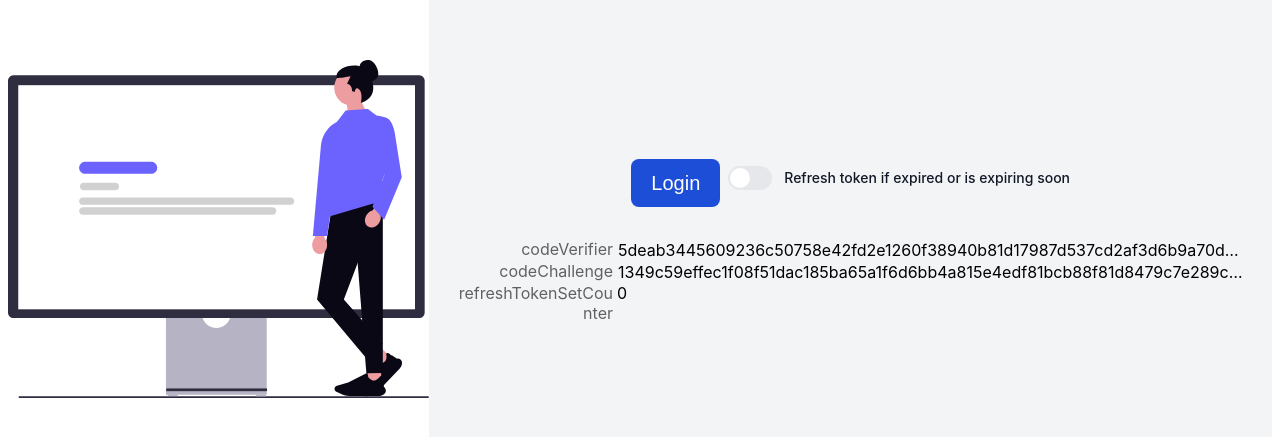
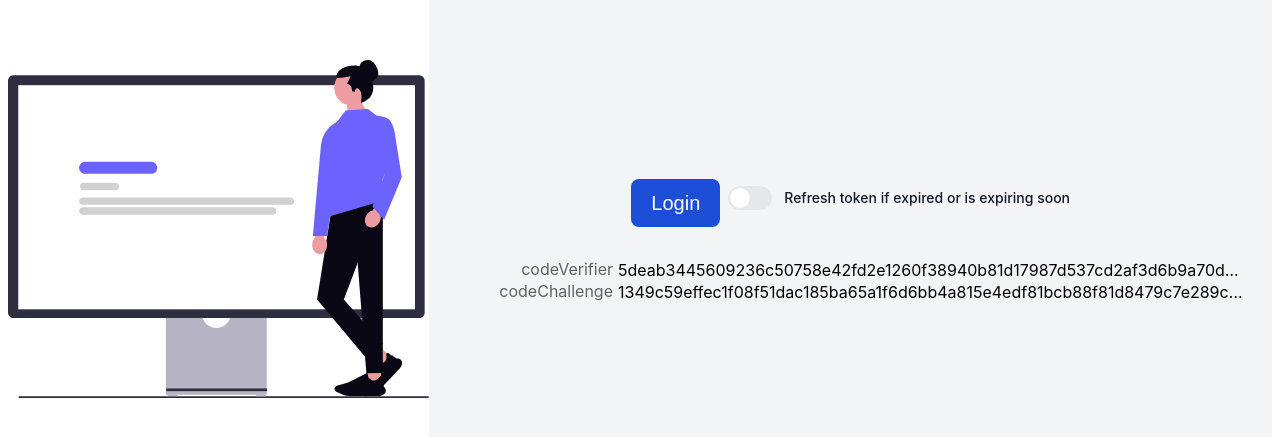
Before and after one commit to cheshirecode/cheshirecode-sample-refresh-token, a React (Vite) app: page / in a window 1280 px wide. Shown: the part 177-614 px from the top of the page. Built offline with nearby package versions, Linux system fonts and the light colour scheme.

Commit message:
remove counter

```diff
--- a/src/App.tsx
+++ b/src/App.tsx
@@ -251,7 +251,7 @@ const App = () => {
                 state,
                 code,
                 ...params,
-                refreshTokenSetCounter: refreshTokenSetCounter?.current,
+                // refreshTokenSetCounter: refreshTokenSetCounter?.current,
               }}
               fieldCopy
               fieldClassName="break-all"
```
